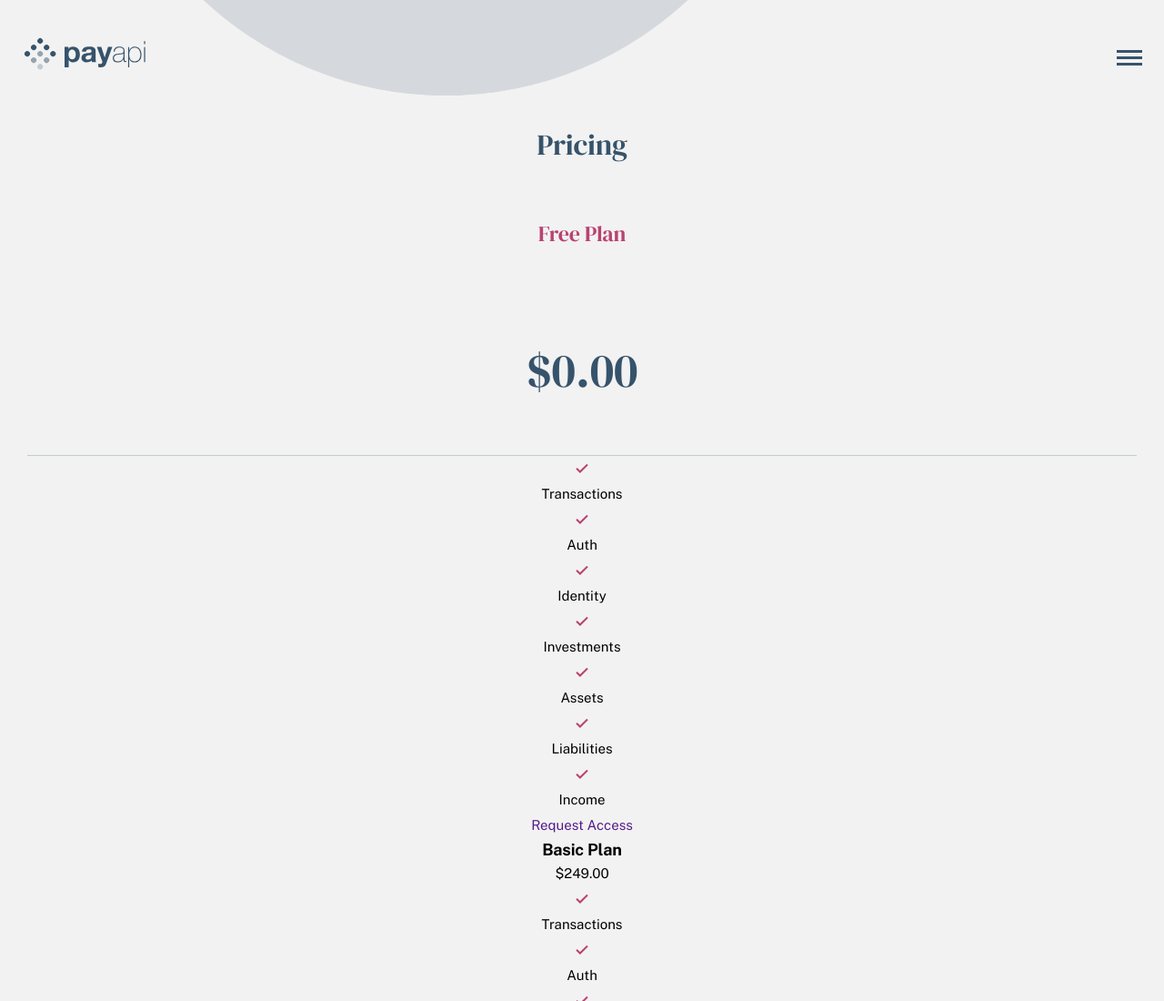
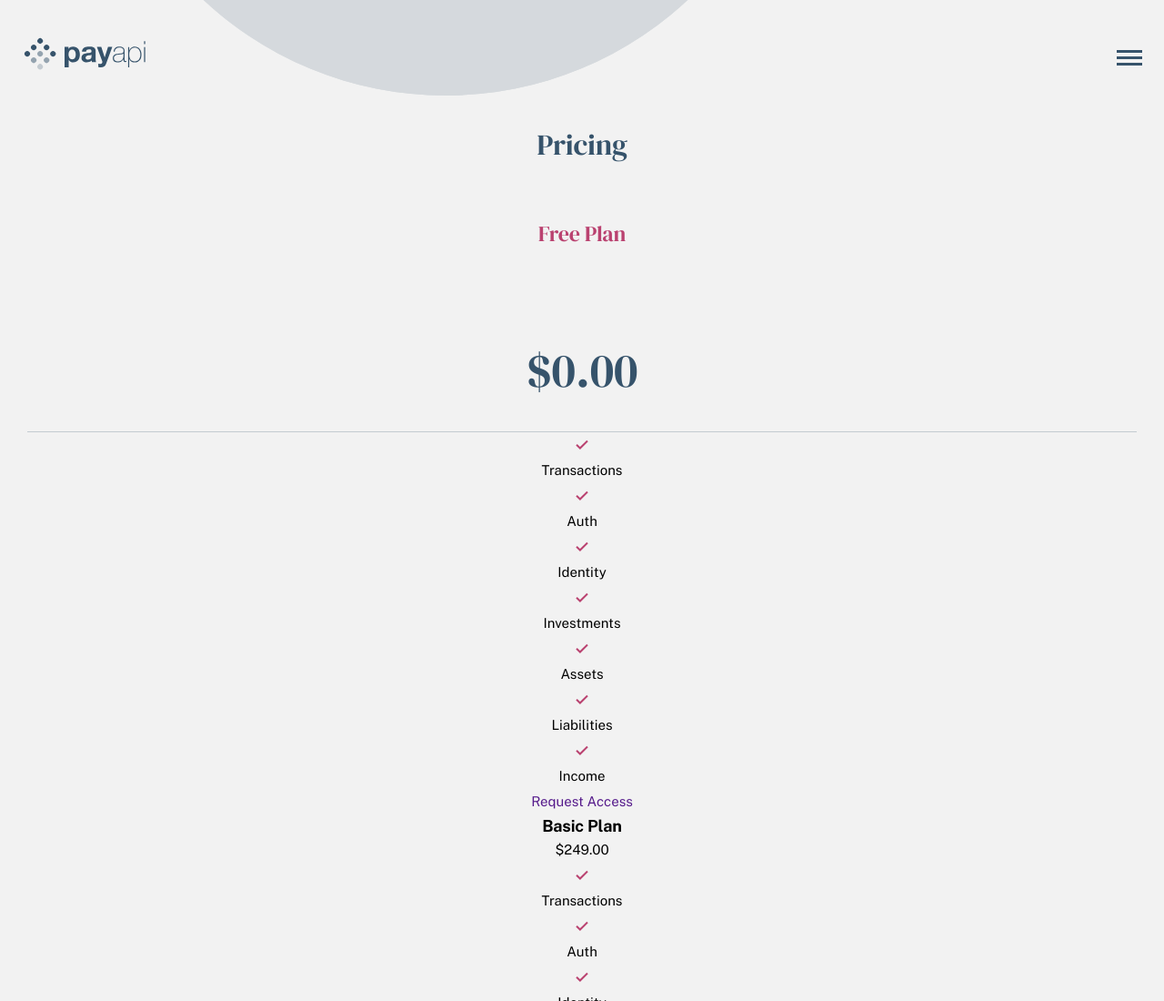
Before and after one commit to MareikeW/payAPI-multipage-website, a plain HTML site: page src/pricing.html in a window 1280 px wide. Shown: the top 1100 px of the page at 91% size. Drawn offline with nearby package versions, Linux system fonts and the light colour scheme.

Commit message:
fix padding bottom spacing on plan price

```diff
--- a/src/styles.css
+++ b/src/styles.css
@@ -510,7 +510,7 @@ a {
     font-size: 3.5em;
     font-family: 'DM Serif Display', serif;
     color: #36536B;
-    padding-bottom: 1.5em;
+    padding-bottom: 1em;
     border-bottom: 1px solid rgba(54, 83, 107, 0.25);
 }
 
```
